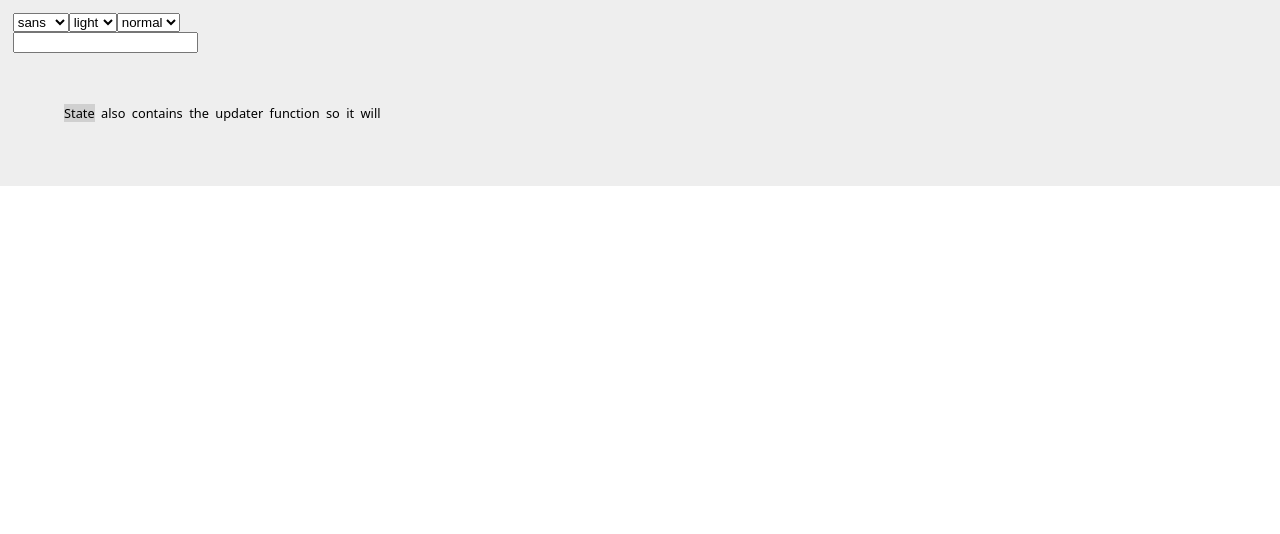
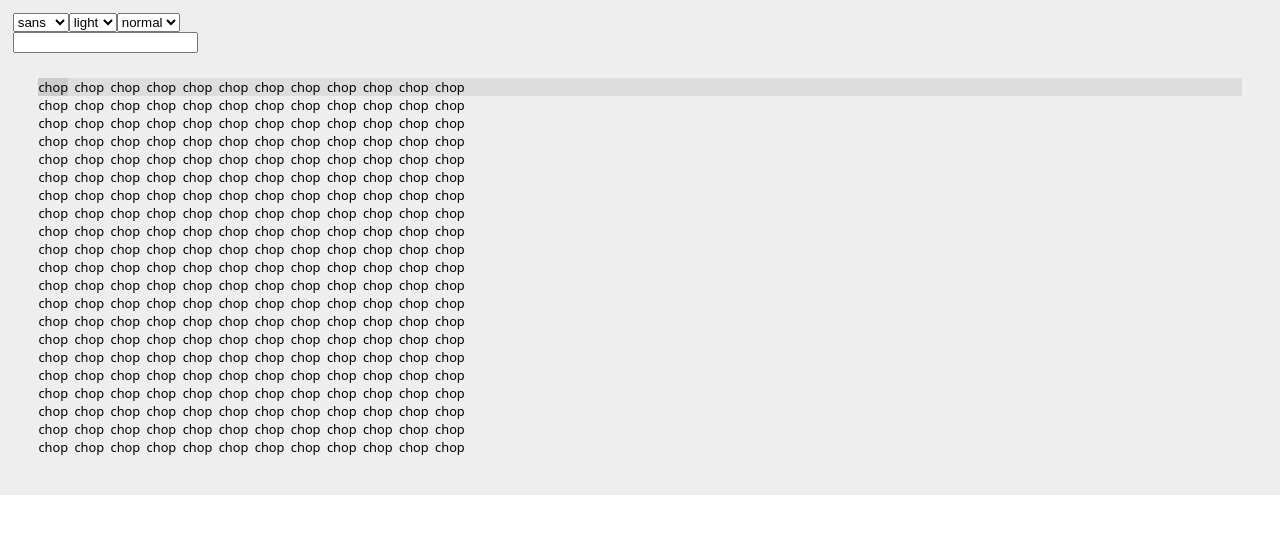
Before and after one commit to jpzk/chopchop, a React (Create React App) app: page / in a window 1280 px wide. Shown: the top 534 px of the page. Built offline with nearby package versions, Linux system fonts and the light colour scheme.

Commit message:
display optimization line cursor

```diff
--- a/src/App.js
+++ b/src/App.js
@@ -20,9 +20,18 @@ const StyledApp = styled.div`
 `
 
 export default () => {
-  const temptext = "State also contains the updater function so it will"
+
+  var temptext = ""
+  for(var i=0;i<255;i++) {
+    temptext = temptext + "chop ";
+  }
+
   const [text, setText] = useState(temptext)
   const [cursor, setCursor] = useState(0)
+  const [index, setIndex] = useState({
+    line2word: [],
+    word2line: []
+  })
 
   // global application state
   const [theme, setTheme] = useState(({
@@ -40,6 +49,7 @@ export default () => {
       setCursor((cursor) => cursor + 1)
     }
   },[setCursor])
+
   useEventListener("keydown", handler)
   document.body.style.backgroundColor = theme.background
 
@@ -48,7 +58,12 @@ export default () => {
           <StyledApp>
             <Options setTheme={setTheme}/>
             <Loader onChange={setText}/>
-            <Reader cursor={cursor} text={text} />
+            <Reader
+              cursor={cursor}
+              text={text}
+              wordsPerLine={45}
+              onIndexUpdate={setIndex}
+            />
           </StyledApp>
     </ThemeProvider>
   );
--- a/src/Reader.js
+++ b/src/Reader.js
@@ -1,7 +1,13 @@
-import React from 'react';
+import React, {useMemo} from 'react';
 import styled from 'styled-components'
 
-//const Word = ({selected, chunk}) => <div>{chunk}</div>
+const StyledLine = styled.div`
+  ${props => props.selected && `
+    background-color: ${props.theme.theme.selectedLineBg};
+  `}
+`
+const Line = ({selected, children}) => <StyledLine>{children}</StyledLine>
+
 const StyledWord = styled.div`
   display: inline-block;
   margin-right: 0.5vw;
@@ -10,18 +16,50 @@ const StyledWord = styled.div`
     background-color: ${props.theme.theme.selectedBg};
   `}
 `
-const renderNoText = () => "Please copy text in loader"
-const renderText = (cursor, text) => {
+const NoText = "Please copy text in loader"
+
+// will only be called when text or wordsPerLine changes
+const compute = (text, wordsPerLine) => {
   const words = text.split(" ")
-  return(words.map((w, index) =>
-      <StyledWord selected={cursor === index} key={index}>{w}</StyledWord>
-    )
-  )
+  var chars = 0
+  var lines = []
+  var line = []
+  var index = {line2word: [], word2line: []}
+
+  index.line2word.push(0)
+  words.forEach((e, i) => {
+    index.word2line.push(lines.length)
+    chars = chars + e.length
+    line.push({content: e, index: i})
+    if(chars > wordsPerLine) {
+      chars = 0
+      lines.push(line)
+      index.line2word.push(i+1)
+      line = []
+    }
+  })
+  return({lines, index})
 }
+
 const StyledReader = styled.div`
-  padding: 4vw;
+  padding: 2vw;
 `
-export default ({cursor, text}) =>
-  <StyledReader>
-    {text == null ? renderNoText() : renderText(cursor,text)}
-  </StyledReader>
+export default ({cursor, text, wordsPerLine, onIndexUpdate}) => {
+  var rendered = ""
+  if(text != null) {
+    const {lines, index} = useMemo(() => compute(text, wordsPerLine), [text, wordsPerLine])
+    rendered = lines.map((l,i) => {
+      return(
+        <StyledLine selected={i === index.word2line[cursor]}>
+        {l.map((w, i) =>
+          <StyledWord selected={w.index === cursor}>{w.content}</StyledWord>)
+        }
+        </StyledLine>)
+    })
+  } else {
+    rendered = NoText;
+  }
+  return(<StyledReader>
+      {rendered}
+    </StyledReader>)
+}
--- a/src/theme.js
+++ b/src/theme.js
@@ -3,14 +3,15 @@ export const themes = {
     foreground: '#000',
     background: '#eee',
     selectedFg: '#000',
-    selectedBg: '#d0d0d0',
+    selectedBg: '#ccc',
+    selectedLineBg: '#ddd',
   },
   dark: {
     foreground: '#fff',
     background: '#222',
     selectedFg: '#fff',
-    selectedBg: '#444',
-
+    selectedBg: '#666',
+    selectedLineBg: '#444',
   },
 };
 
```
Also changed, not shown: 1 other file (tests, documents, lock files or other folders).
